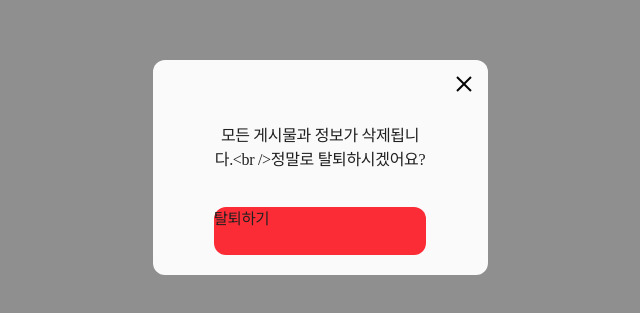
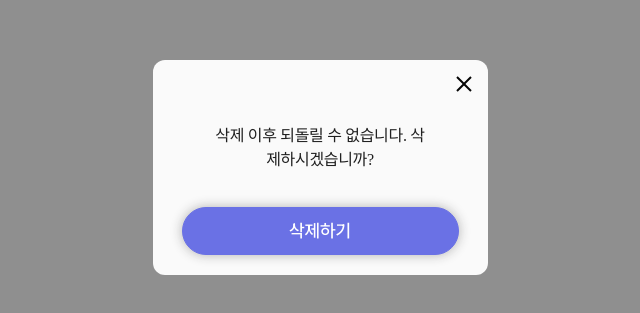
Before and after one commit to FRONT-END-BOOTCAMP-PLUS-5/today-weather, a Next.js app: page / in a window 1280 px wide. Shown: the part 233-546 px from the top of the page, without its empty margins (320-960 px from the left). Built offline with nearby package versions, Linux system fonts and the light colour scheme.

Commit message:
feat: kakao, login, uneroll modal

```diff
--- /dev/null
+++ b/app/components/DeletePostModalContainer.tsx
@@ -0,0 +1,23 @@
+"use client"
+
+import React from 'react'
+import Modal from './Modal';
+import { Button } from './Button';
+
+const DeletePostModalContainer: React.FC<{
+onDelete: () => void
+}> = ({ onDelete }) => {
+    return (
+        <>
+            <div className='z-10000'>
+                <Modal
+                    text="삭제 이후 되돌릴 수 없습니다. 삭제하시겠습니까?"
+                    btn={<Button content="삭제하기" big={false} onClick={onDelete} />}
+                />
+            </div>
+            <div className="fixed top-0 left-0 w-full h-full bg-black opacity-50 z-10000" />
+        </>
+    )
+}
+
+export default DeletePostModalContainer;
--- a/app/components/KakaoLoginModalContainer.tsx
+++ b/app/components/KakaoLoginModalContainer.tsx
@@ -4,15 +4,18 @@ import React from 'react'
 import KakaoTalkLoginBtn from './KakaoTalkLoginBtn';
 import Modal from './Modal';
 
-const KakaoLoginModalContainer = () => {
-    //   const [isOpen, setIsOpen] = useState(false)
+interface KakaoLoginModalContainerProps {
+    onLogin: () => void
+}
 
-    //   const handleClick = () => {}
-
+const KakaoLoginModalContainer: React.FC<KakaoLoginModalContainerProps> = ({ onLogin }) => {
     return (
         <>
             <div className='z-10000'>
-                <Modal text="로그인 하시면 더 많은 기능을 이용하실 수 있어요." btn={<KakaoTalkLoginBtn />} />
+                <Modal
+                    text="로그인 하시면<br />더 많은 기능을 이용하실 수 있어요."
+                    btn={<KakaoTalkLoginBtn onClick={onLogin} />}
+                />
             </div>
             <div className="fixed top-0 left-0 w-full h-full bg-black opacity-50 z-10000" />
         </>
--- a/app/components/KakaoTalkLoginBtn.tsx
+++ b/app/components/KakaoTalkLoginBtn.tsx
@@ -2,9 +2,14 @@
 
 import KakaoTalkIcon from '@/public/assets/icons/KakaoTalk.svg';
 
-const KakaoTalkLoginBtn = () => {
+const KakaoTalkLoginBtn: React.FC<{
+    onClick: () => void
+}> = ({ onClick }) => {
     return (
-        <div className="w-72 px-5 py-3 bg-[#FFEC00] rounded-3xl shadow-[0px_0px_12px_0px_rgba(30,30,30,0.32)] inline-flex justify-center items-center gap-3">
+        <div
+            className="w-72 px-5 py-3 bg-[#FFEC00] rounded-3xl shadow-[0px_0px_12px_0px_rgba(30,30,30,0.32)] inline-flex justify-center items-center gap-3 cursor-pointer"
+            onClick={onClick}
+        >
             <div className="w-6 h-6 relative">
                 <KakaoTalkIcon width={24} height={24} />
             </div>
--- a/app/components/Modal.tsx
+++ b/app/components/Modal.tsx
@@ -1,10 +1,9 @@
 "use client"
 
 import CloseIcon from '@/public/assets/icons/close.svg';
-
 import React from 'react'
 
-const Modal = (props: { btn: React.ReactNode, text: string }) => {
+const Modal: React.FC<{ btn: React.ReactNode, text: string }> = ({ btn, text }) => {
     //   const [isOpen, setIsOpen] = useState(false)
 
     //   const handleClick = () => {}
@@ -17,9 +16,12 @@ const Modal = (props: { btn: React.ReactNode, text: string }) => {
                 </div>
                 <div className="flex flex-col justify-start items-center gap-[35px]">
                     <div className="w-[212px] h-[48px] relative">
-                        <div className="text-[var(--black,#202020)] text-center font-[Pretendard] text-base font-medium leading-6 tracking-[-0.32px]">{props.text}</div>
+                        <div
+                            className="text-[var(--black,#202020)] text-center font-[Pretendard] text-base font-medium leading-6 tracking-[-0.32px]"
+                            dangerouslySetInnerHTML={{ __html: text.replace(/\n/g, '<br />') }}
+                        />
                     </div>
-                    {props.btn}
+                    {btn}
                 </div>
             </div>
 
--- a/app/components/UnenrollModalContainer.tsx
+++ b/app/components/UnenrollModalContainer.tsx
@@ -1,18 +1,21 @@
 "use client"
-// fffff
 
 import React from 'react'
 import Modal from './Modal';
+import { Button } from './Button';
 
-const UnenrollModalContainer = () => {
-    //   const [isOpen, setIsOpen] = useState(false)
+interface UnenrollModalContainerProps {
+    onUnenroll: () => void
+}
 
-    //   const handleClick = () => {}
-
+const UnenrollModalContainer: React.FC<UnenrollModalContainerProps> = ({ onUnenroll }) => {
     return (
         <>
             <div className='z-10000'>
-                <Modal text="모든 게시물과 정보가 삭제됩니다.<br />정말로 탈퇴하시겠어요?" btn={<div className="w-full h-[48px] bg-red-500 rounded-xl">탈퇴하기</div>} />
+                <Modal
+                    text="모든 게시물과 정보가 삭제됩니다. 정말로 탈퇴하시겠어요?"
+                    btn={<Button content="탈퇴하기" big={false} onClick={onUnenroll} />}
+                />
             </div>
             <div className="fixed top-0 left-0 w-full h-full bg-black opacity-50 z-10000" />
         </>
--- a/app/page.tsx
+++ b/app/page.tsx
@@ -1,11 +1,24 @@
+"use client"
+
+import DeletePostModalContainer from "./components/DeletePostModalContainer";
 import KakaoLoginModalContainer from "./components/KakaoLoginModalContainer";
 import UnenrollModalContainer from "./components/UnenrollModalContainer";
 
 export default function Home() {
+  const onUnenroll = () => {
+    console.log("unenroll");
+  }
+  const onLogin = () => {
+    console.log("login");
+  }
+  const onDelete = () => {
+    console.log("delete");
+  }
   return (
     <div className="bg-white h-full w-full">
-      {/* <KakaoLoginModalContainer /> */}
-      <UnenrollModalContainer />
+      {/* <KakaoLoginModalContainer onLogin={onLogin} /> */}
+      {/* <UnenrollModalContainer onUnenroll={onUnenroll} /> */}
+      <DeletePostModalContainer onDelete={onDelete} />
     </div>
   );
 }
```
